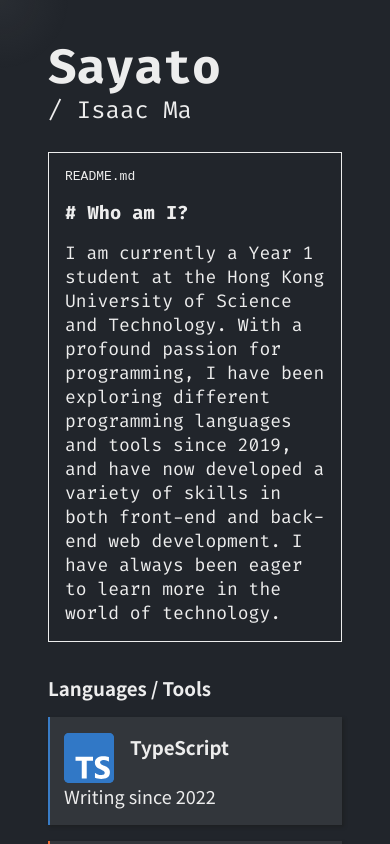
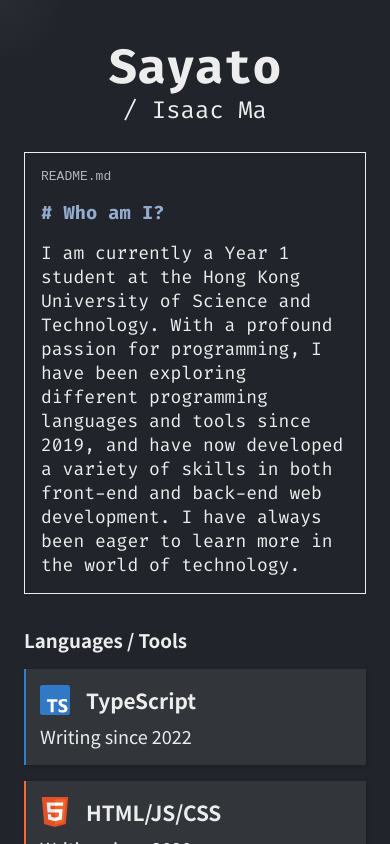
Before and after one commit to sayatodev/sayato.xyz, a Next.js app: page / in a window 390 px wide. Built offline with nearby package versions, Linux system fonts and the light colour scheme.

Commit message:
feat: New styling and adjustments for mobile design

```diff
--- a/app/_components/SectionContainer.tsx
+++ b/app/_components/SectionContainer.tsx
@@ -18,6 +18,7 @@ export interface ISectionContainerProps {
   mono?: boolean;
   bordered?: boolean;
   noAnimation?: boolean;
+  coloured?: boolean;
 }
 
 export function SectionContainer(props: ISectionContainerProps) {
@@ -26,7 +27,9 @@ export function SectionContainer(props: ISectionContainerProps) {
     " " +
     (props.mono ? firaCode.className : NotoSans.className) +
     " " +
-    (props.bordered ? styles.bordered : "");
+    (props.bordered ? styles.bordered : "") +
+    " " +
+    (props.coloured ? styles.coloured : "");
 
   const animated = !props.noAnimation;
   const Element = animated ? motion.div : "div";
--- a/app/page.module.css
+++ b/app/page.module.css
@@ -21,13 +21,6 @@
   border: none;
   cursor: none;
   overflow: hidden;
-}
-
-/* phone */
-@media screen and (max-width: 600px) {
-  .pageStyler {
-    padding: 48px;
-  }
 }
 
 .page::after {
@@ -62,7 +55,7 @@
 
 .header {
   display: flex;
-  flex-wrap: wrap;
+  flex-direction: column;
   gap: 0.3em 0;
   font-size: 48px;
   font-weight: bold;
@@ -143,6 +136,19 @@
   grid-area: image;
 }
 
+/* phone */
+@media screen and (max-width: 600px) {
+  .pageStyler {
+    padding: 48px 24px;
+  }
+
+  .header span {
+    width: 100%;
+    text-align: center;
+    display: block;
+  }
+}
+
 /* Insufficient space for showing two language cards horizontally */
 @media screen and (max-width: 700px) {
   .chipGallery {
@@ -158,9 +164,20 @@
     grid-template-areas:
       "image title"
       "description description";
-    grid-template-columns: 50px 3fr;
+    grid-template-columns: 30px 3fr;
     gap: 0 1em;
     padding: 1em;
+  }
+
+  .linkChip h3 {
+    font-size: 1.3em;
+  }
+
+  .linkChipImg {
+    width: 30px;
+    height: 30px;
+    object-fit: cover;
+    margin-bottom: 0.5em;
   }
 }
 
@@ -170,3 +187,11 @@
     "description";
   grid-template-columns: 100%;
 }
+
+.coloured pre {
+  color: #afb4bb;
+}
+
+.coloured h3 {
+  color: #93abcf;
+}
--- a/app/page.tsx
+++ b/app/page.tsx
@@ -10,11 +10,11 @@ export default function Home() {
       <div className={styles.pageStyler}>
         <SectionContainer mono noAnimation>
           <h2 className={styles.header}>
-            <span>Sayato</span>&nbsp;
+            <span>Sayato</span>
             <span className={styles.header_supp}>/ Isaac Ma</span>
           </h2>
         </SectionContainer>
-        <SectionContainer mono bordered>
+        <SectionContainer mono bordered coloured>
           <pre>README.md</pre>
           <h3># Who am I?</h3>
           <p>
@@ -126,7 +126,7 @@ export default function Home() {
             url="https://github.com/sayatodev/sayato.xyz"
           />
         </SectionContainer>
-        <SectionContainer mono bordered>
+        <SectionContainer mono bordered coloured>
           <pre>INFO.md</pre>
           <h3># More about me</h3>
           <p>
```
